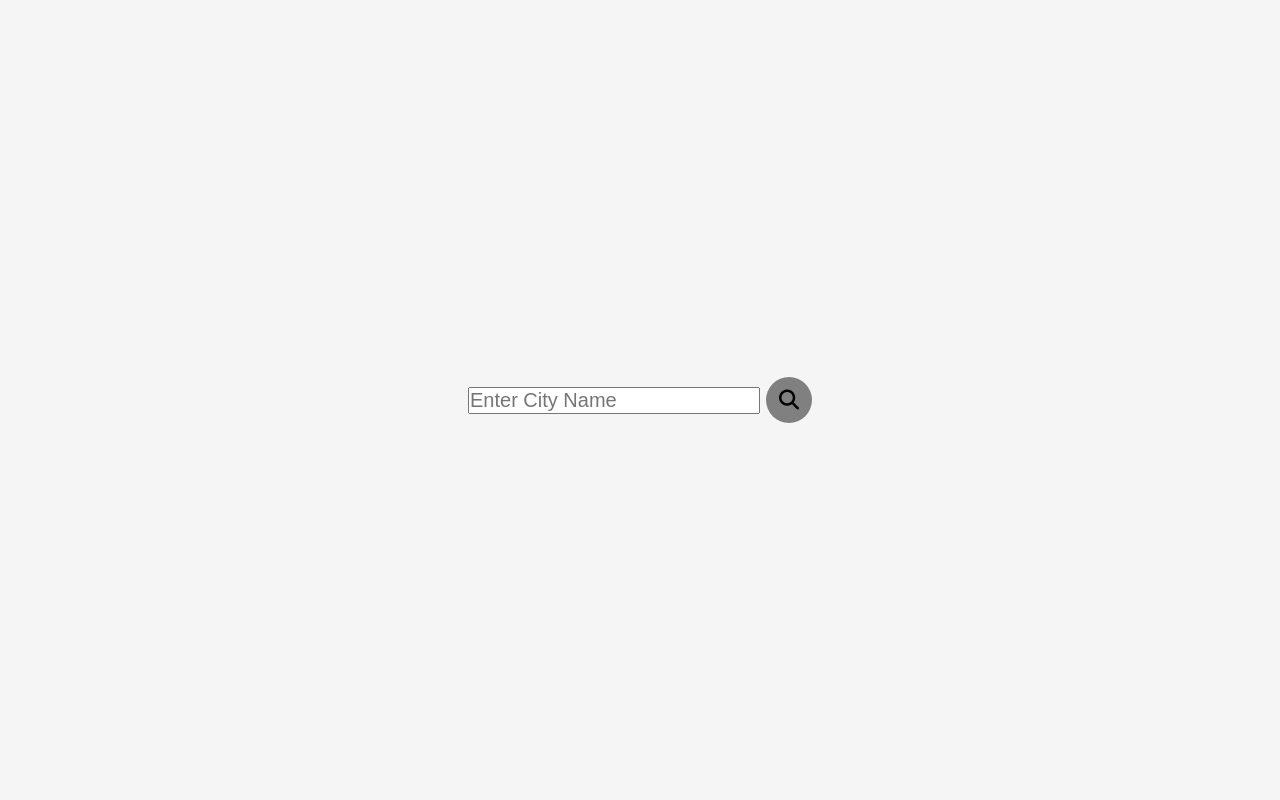
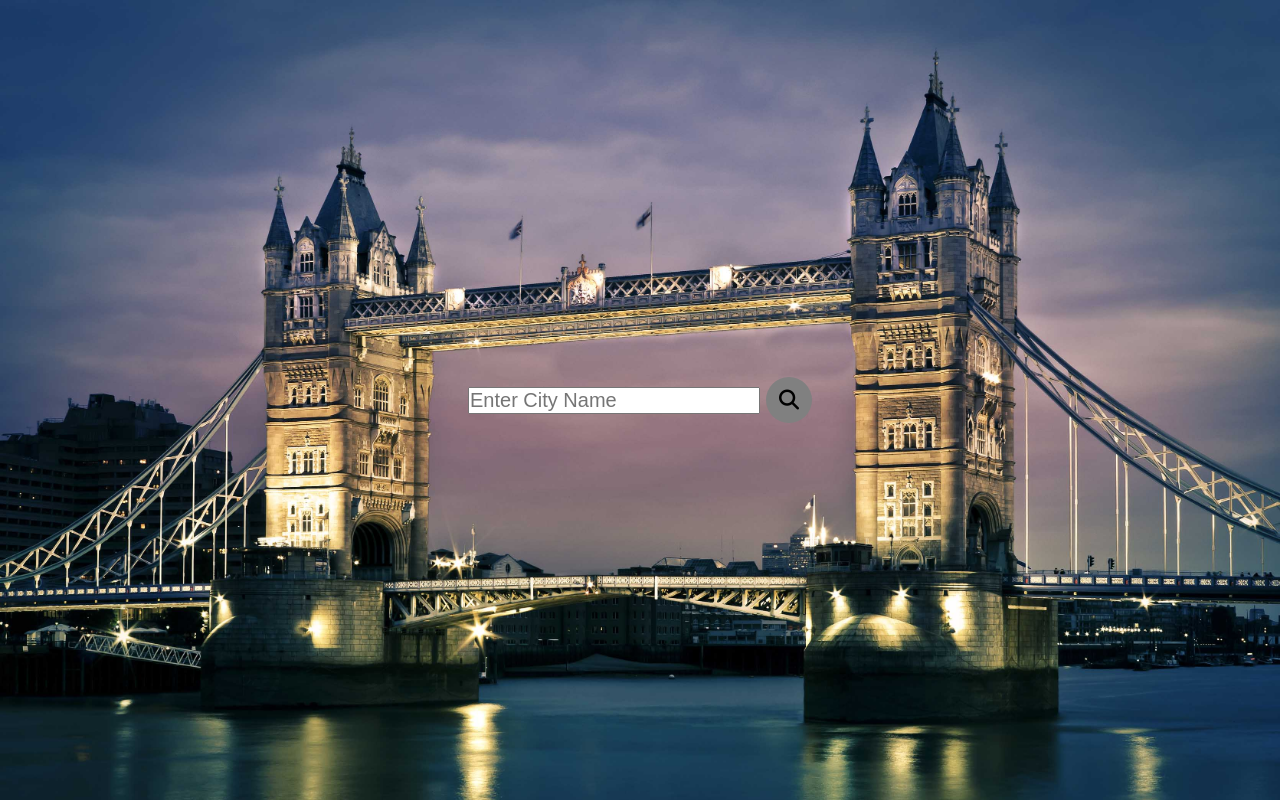
Before and after one commit to uwituzeb/api-group-3, a plain HTML site: page index.html in a window 1280 px wide. Drawn offline with Linux system fonts and the light colour scheme.

Commit message:
background img

```diff
--- a/style.css
+++ b/style.css
@@ -9,7 +9,9 @@ body{
     display: flex;
     justify-content: center;
     align-items: center;
-    background-color: whitesmoke;
+    background-image: url(images/city.png);
+    background-size: cover;
+    background-repeat: no-repeat;
     min-height: 100vh;
 }
 
```
Also changed, not shown: images/city.png (added).
